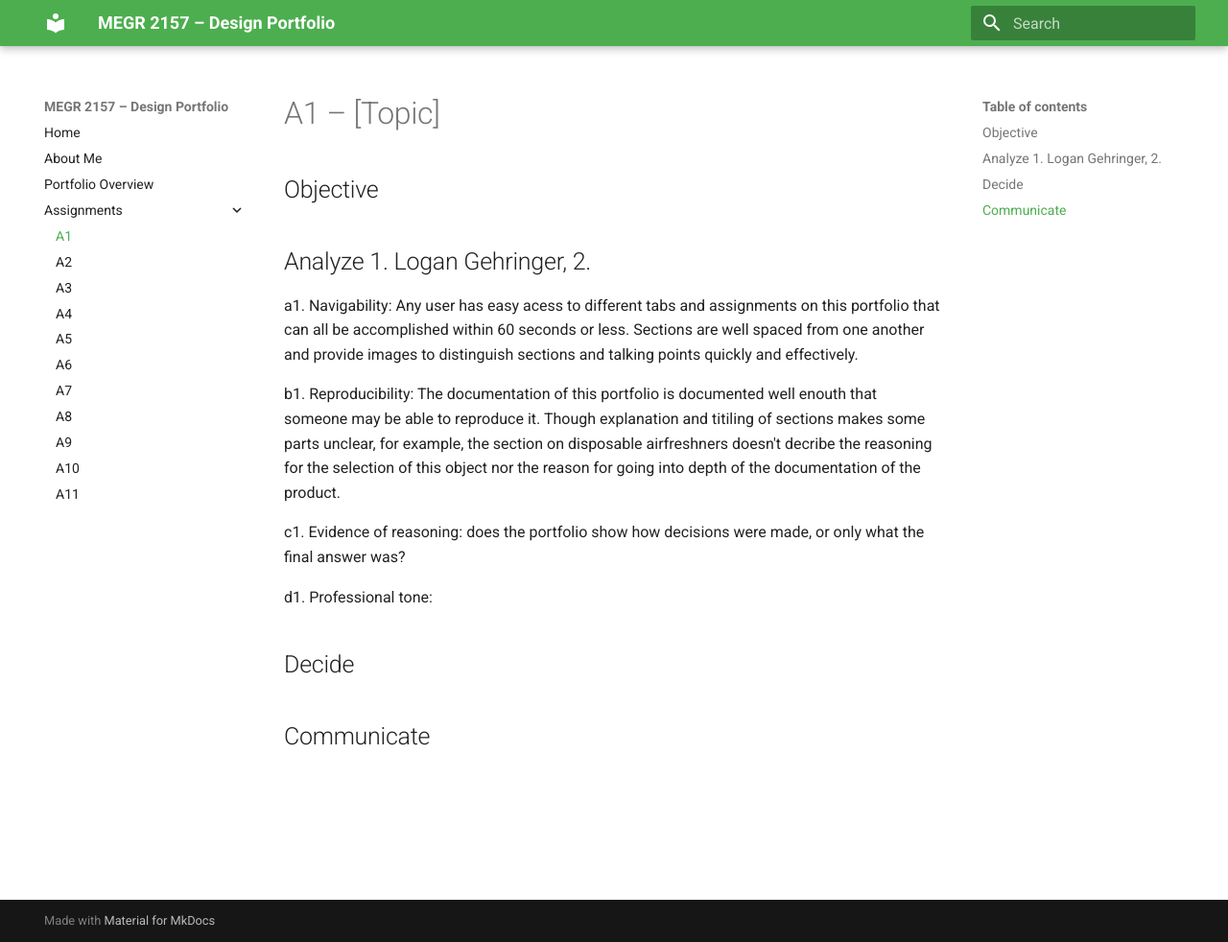
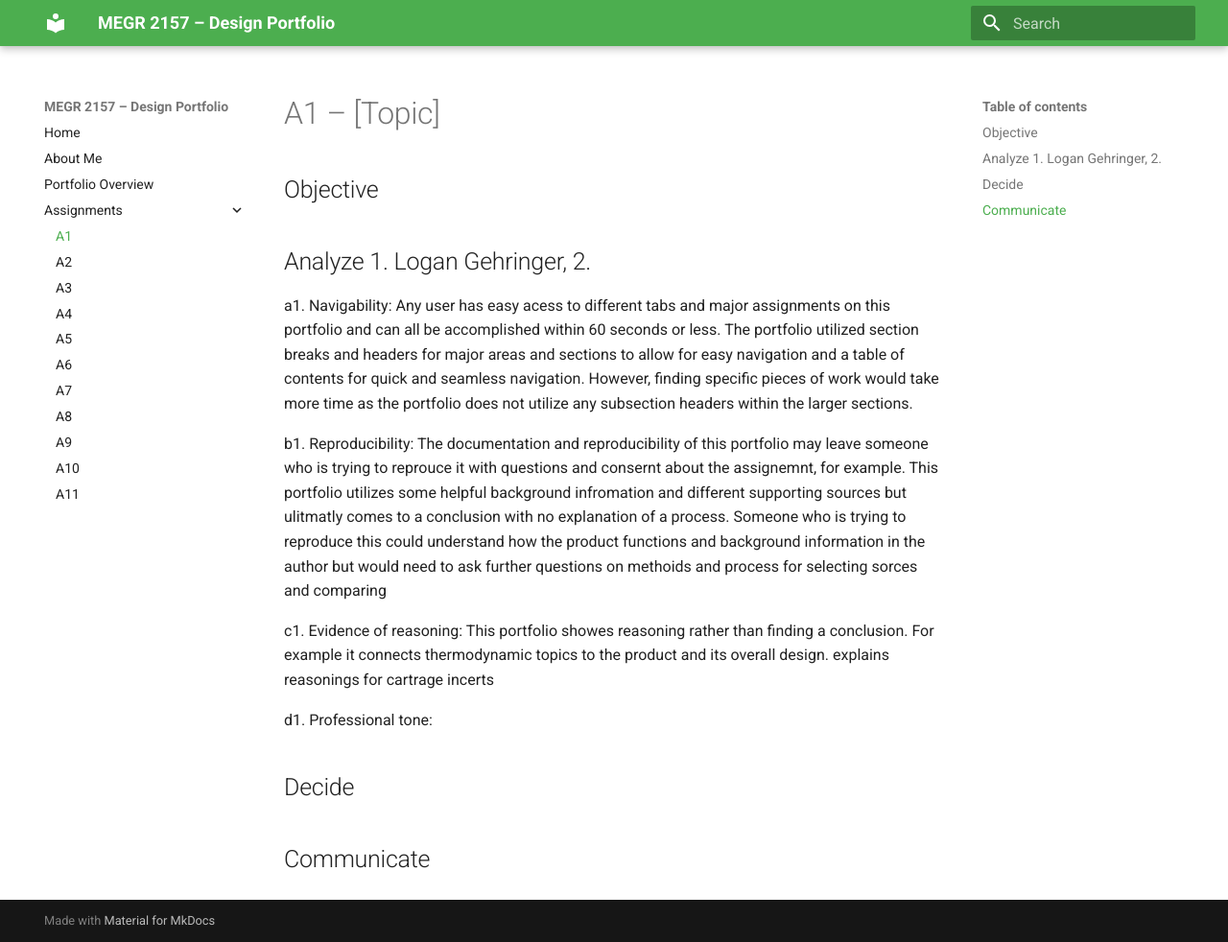
Before and after one commit to GavinWinningham/design-projects-portfolio, an MkDocs documentation site: the page built from docs/assignments/A01/index.md, in a window 1280 px wide and 982 px high. Shown: the whole window at 96% size. Built offline with MkDocs 1.6.1 and Material for MkDocs 9.7.7, drawn with Linux system fonts in a browser that asks for light colours.

Commit message:
Enhance analysis sections in index.md
Revised sections on navigability, reproducibility, and evidence of reasoning to improve clarity and detail.

```diff
--- a/docs/assignments/A01/index.md
+++ b/docs/assignments/A01/index.md
@@ -4,11 +4,11 @@
 
 
 ## Analyze 1. Logan Gehringer, 2.
-a1.  Navigability: Any user has easy acess to different tabs and assignments on this portfolio that can all be accomplished within 60 seconds or less. Sections are well spaced from one another and provide images to distinguish sections and talking points quickly and effectively.
+a1.  Navigability: Any user has easy acess to different tabs and major assignments on this portfolio and can all be accomplished within 60 seconds or less. The portfolio utilized section breaks and headers for major areas and sections to allow for easy navigation and a table of contents for quick and seamless navigation. However, finding specific pieces of work would take more time as the portfolio does not utilize any subsection headers within the larger sections.
 
-b1.  Reproducibility: The documentation of this portfolio is documented well enouth that someone may be able to reproduce it. Though explanation and titiling of sections makes some parts unclear, for example, the section on disposable airfreshners doesn't decribe the reasoning for the selection of this object nor the reason for going into depth of the documentation of the product.
+b1.  Reproducibility: The documentation and reproducibility of this portfolio may leave someone who is trying to reprouce it with questions and consernt about the assignemnt, for example. This portfolio utilizes some helpful background infromation and different supporting sources but ulitmatly comes to a conclusion with no explanation of a process. Someone who is trying to reproduce this could understand how the product functions and background information in the author but would need to ask further questions on methoids and process for selecting sorces and comparing
 
-c1.  Evidence of reasoning: does the portfolio show how decisions were made, or only what the final answer was?
+c1.  Evidence of reasoning: This portfolio showes reasoning rather than finding a conclusion. For example it connects thermodynamic topics to the product and its overall design. explains reasonings for cartrage incerts
 
 d1.  Professional tone:
 
```
